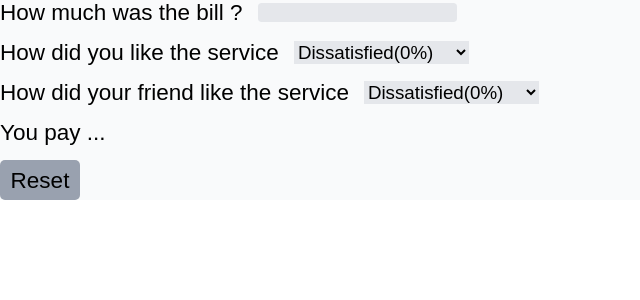
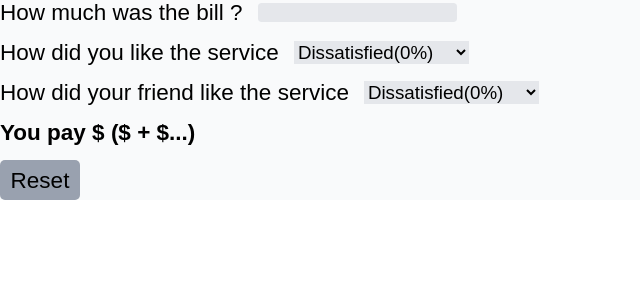
Before and after one commit to Briso10-dev/Tip-Calculator, a React (Vite) app: page / in a window 1280 px wide. Shown: the top 300 px of the page, without its empty margins (0-640 px from the left). Built offline with nearby package versions, Linux system fonts and the light colour scheme.

Commit message:
Conclusion component accesing bill useState variable

```diff
--- a/src/components/App.jsx
+++ b/src/components/App.jsx
@@ -17,7 +17,7 @@ function App() {
       <Bill bill={bill} onSetBill={handleBill} />
       <Service text="How did you like the service" />
       <Service text="How did your friend like the service"/>
-      <Conclusion/>
+      <Conclusion bill= {bill} />
       <Reset />
     </div>
   )
--- a/src/components/Conclusion.jsx
+++ b/src/components/Conclusion.jsx
@@ -1,7 +1,9 @@
 
-function Conclusion(){
+function Conclusion({bill}){
+
+
     return(
-        <p className="text-4xl p-2 font-medium">You pay ...</p>
+        <p className="text-4xl p-2 font-bold">You pay ${bill} (${bill} + $...) </p>
 
     )
 }
```
